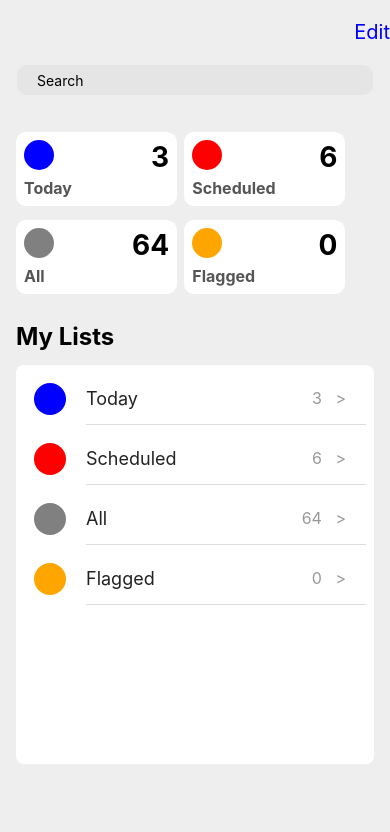
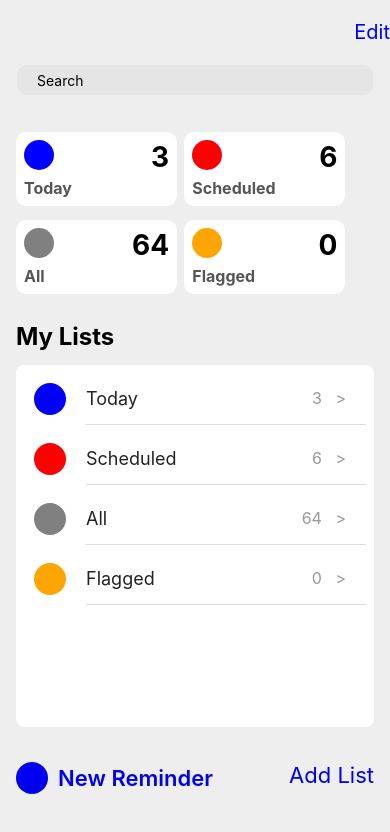
Before and after one commit to locksiDesmond/reminder-app, a React Native app: screen /Home in a window 390 px wide. Shown: the top 832 px of the page. Built offline with nearby package versions, Linux system fonts and the light colour scheme.

Commit message:
chore: add buttonBottom which contains new Reminder and Add List button

```diff
--- /dev/null
+++ b/components/button-bottom/ButtonBottom.tsx
@@ -0,0 +1,46 @@
+import React from 'react';
+import {StyleSheet, View, Text, TouchableOpacity} from 'react-native';
+import IconWrapper from '../icon-wrapper/IconWrapper';
+
+const ButtonBottom = () => {
+  return (
+    <View style={styles.container}>
+      <TouchableOpacity onPress={() => console.log('first')}>
+        <View style={styles.newReminderWrapper}>
+          <IconWrapper />
+          <Text style={styles.newReminderText}>New Reminder</Text>
+        </View>
+      </TouchableOpacity>
+      <TouchableOpacity onPress={() => console.log('second')}>
+        <Text style={styles.newList}>Add List</Text>
+      </TouchableOpacity>
+    </View>
+  );
+};
+const styles = StyleSheet.create({
+  container: {
+    flexDirection: 'row',
+    marginBottom: 50,
+    justifyContent: 'space-between',
+  },
+  newReminderWrapper: {
+    flexDirection: 'row',
+    flex: 1,
+    alignItems: 'center',
+  },
+  newReminderText: {
+    fontSize: 22,
+    fontWeight: '600',
+    marginLeft: 10,
+    color: '#0000f1',
+    textAlign: 'center',
+  },
+  newList: {
+    fontSize: 22,
+    fontWeight: '400',
+    color: '#0000f1',
+    textAlign: 'center',
+  },
+});
+
+export default ButtonBottom;
--- /dev/null
+++ b/components/icon-wrapper/IconWrapper.tsx
@@ -0,0 +1,19 @@
+import React from 'react';
+import {StyleSheet, View} from 'react-native';
+
+const IconWrapper = ({iconColor}: {iconColor?: string}) => {
+  return (
+    <View
+      style={[styles.icon, {backgroundColor: iconColor || '#0000f1'}]}></View>
+  );
+};
+
+const styles = StyleSheet.create({
+  icon: {
+    borderRadius: 40,
+    height: 32,
+    width: 32,
+  },
+});
+
+export default IconWrapper;
--- a/components/list-card/ListCard.tsx
+++ b/components/list-card/ListCard.tsx
@@ -1,5 +1,6 @@
 import React from 'react';
 import {StyleSheet, View, TouchableHighlight, Text} from 'react-native';
+import IconWrapper from '../icon-wrapper/IconWrapper';
 import {ListProps} from '../list-section/ListSection';
 
 const ListCard = ({title, icon, iconColor, onPress, count}: ListProps) => {
@@ -7,7 +8,7 @@ const ListCard = ({title, icon, iconColor, onPress, count}: ListProps) => {
     <View style={styles.container}>
       <TouchableHighlight onPress={onPress}>
         <View style={styles.list}>
-          <View style={[styles.icon, {backgroundColor: iconColor}]}></View>
+          <IconWrapper iconColor={iconColor} />
           <View style={styles.detail}>
             <Text style={styles.title}>{title}</Text>
             <Text style={styles.count}>{count} &nbsp; &gt;</Text>
--- a/components/my-lists/MyList.tsx
+++ b/components/my-lists/MyList.tsx
@@ -3,7 +3,7 @@ import {StyleSheet, View, Text, ScrollView, FlatList} from 'react-native';
 import ListCard from '../list-card/ListCard';
 import {lists} from '../../api/index';
 
-const MyList = () => {
+const MyList = ({navigation}: any) => {
   return (
     <View style={styles.container}>
       <Text style={styles.title}>My Lists</Text>
@@ -15,7 +15,9 @@ const MyList = () => {
             count={item.count}
             title={item.title}
             key={item.id}
-            onPress={() => console.log('onPress')}
+            onPress={() =>
+              navigation.navigate('List', {id: item.id, type: 'my-list'})
+            }
           />
         )}
         style={styles.lists}
@@ -24,7 +26,7 @@ const MyList = () => {
   );
 };
 const styles = StyleSheet.create({
-  container: {flex: 1, marginBottom: 80},
+  container: {flex: 1, marginBottom: 35},
   title: {
     fontWeight: 'bold',
     fontSize: 24,
--- a/screens/Home.tsx
+++ b/screens/Home.tsx
@@ -1,5 +1,6 @@
 import React from "react";
 import { SafeAreaView } from "react-native-safe-area-context";
+import ButtonBottom from "../components/button-bottom/ButtonBottom";
 import Container from "../components/Container";
 import MyList from "../components/my-lists/MyList";
 import Search from "../components/search/Search";
@@ -11,7 +12,8 @@ const Home = ({ navigation }: any) => {
       <Container>
         <Search />
         <Sections navigation={navigation} />
-        <MyList />
+        <MyList navigation={navigation} />
+        <ButtonBottom />
       </Container>
     </SafeAreaView>
   );
```
